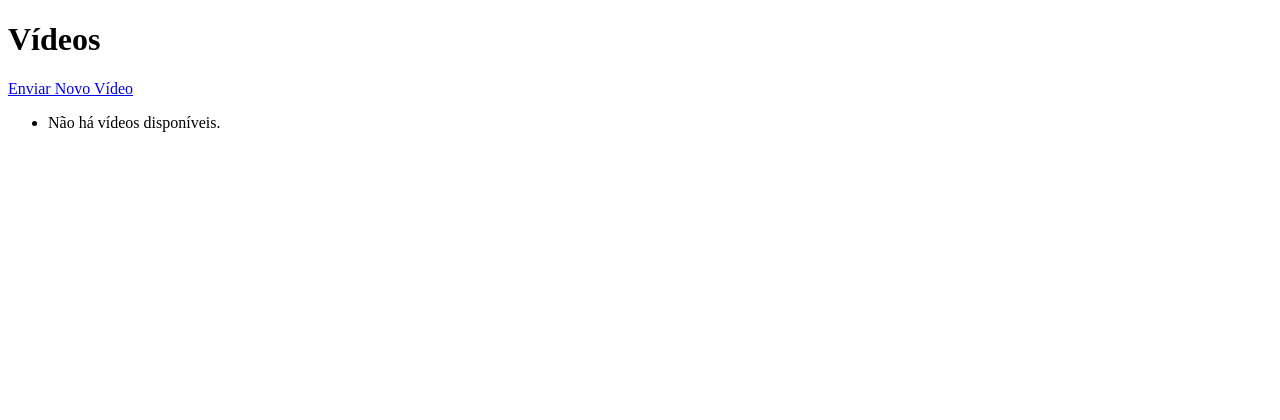
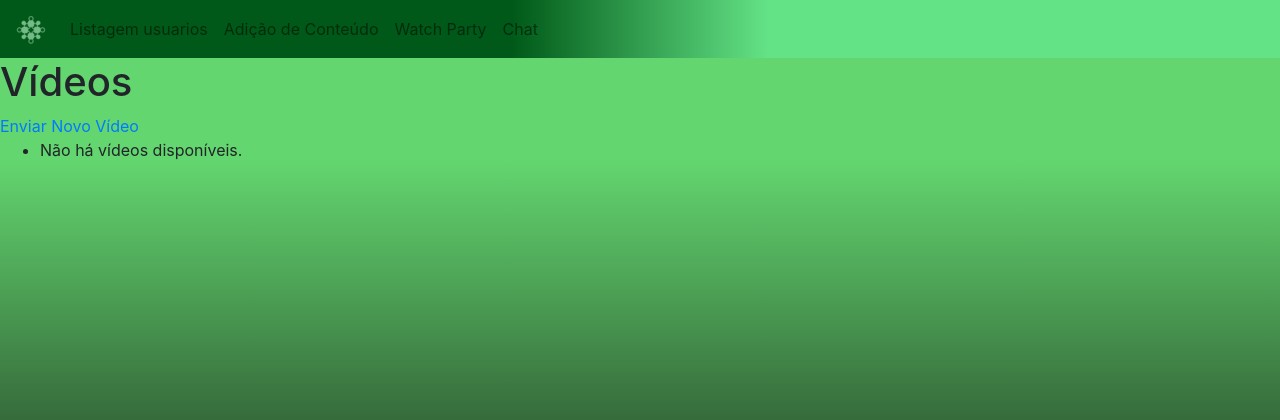
Before and after one commit to luconnes/Projeto-Fazer-Cultura-, a Django app: template app_cadastro/templates/usuarios/lista_videos.html in a window 1280 px wide. Shown: the top 420 px of the page. Run offline with Django 5.2, Linux system fonts and the light colour scheme; the template is opened without the code that fills it, so the values that code supplies are empty; some libraries are stand-ins or nearby versions.

Commit message:
Fix: Otimização da navegação

```diff
--- a/app_cadastro/templates/usuarios/base.html
+++ b/app_cadastro/templates/usuarios/base.html
@@ -30,10 +30,10 @@
         <div class="collapse navbar-collapse" id="navbarNav">
           <ul class="navbar-nav">
             <li class="nav-item">
-              <a class="nav-link" href="#">Curtas</a>
+              <a class="nav-link" href="{% url 'listagem_usuarios' %}"> Listagem usuarios</a>
             </li>
             <li class="nav-item">
-              <a class="nav-link" href="#">Adição de Conteúdo</a>
+              <a class="nav-link" href="{% url 'enviar_video' %}">Adição de Conteúdo</a>
             </li>
             <li class="nav-item">
               <a class="nav-link" href="#">Watch Party</a>
--- a/app_cadastro/templates/usuarios/lista_videos.html
+++ b/app_cadastro/templates/usuarios/lista_videos.html
@@ -1,3 +1,7 @@
+{% extends 'usuarios/base.html' %}
+{% block conteudo %}
+
+
 <!DOCTYPE html>
 <html>
 <head>
@@ -21,3 +25,4 @@
     </ul>
 </body>
 </html>
+{% endblock %}
--- a/app_cadastro/urls.py
+++ b/app_cadastro/urls.py
@@ -12,4 +12,5 @@ urlpatterns = [
     path('enviar/', views.enviar_video, name='enviar_video'),
     path('lista_videos/', views.lista_videos, name='lista_videos'),
 
+
 ]
--- a/videos/forms.py
+++ b/videos/forms.py
@@ -1,5 +1,6 @@
 from django import forms
 from .models import Video
+
 
 class VideoForm(forms.ModelForm):
     class Meta:
--- a/videos/models.py
+++ b/videos/models.py
@@ -7,6 +7,7 @@ class Video(models.Model):
     arquivo = models.FileField(upload_to='videos/')
     data_envio = models.DateTimeField(auto_now_add=True)
     usuario = models.ForeignKey(Usuarios, on_delete=models.CASCADE)
+    avaliacao = models.IntegerField(default=0)  # ⬅️ campo adicionado aqui
 
     def __str__(self):
         return self.titulo
```
Also changed, not shown: app_cadastro/templates/usuarios/enviar_video.html (+9 -9 lines), app_cadastro/static/usuarios/cursor.png (added), app_cadastro/views.py (line endings or trailing spaces), db.sqlite3, videos/migrations/0002_video_avaliacao_avaliacao.py (added), 4 other files.
